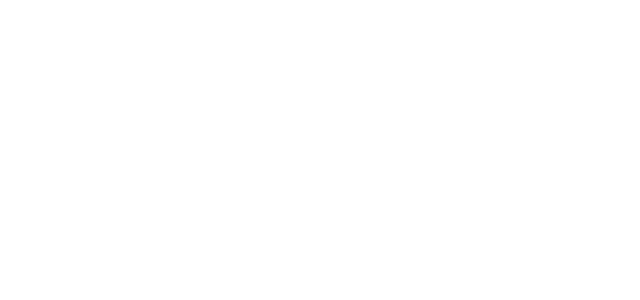
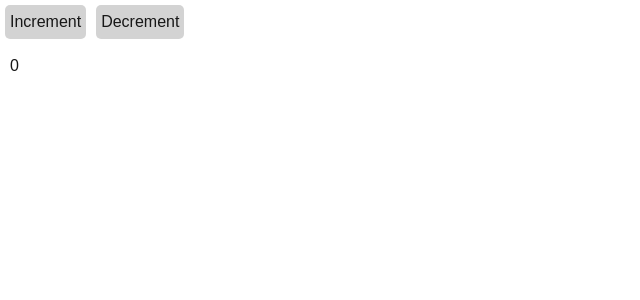
Before and after one commit to ArtmeG/next-front, a Next.js app: page / in a window 1280 px wide. Shown: the top 300 px of the page, without its empty margins (0-640 px from the left). Built offline with nearby package versions, Linux system fonts and the light colour scheme.

Commit message:
add counter

```diff
--- a/app/page.tsx
+++ b/app/page.tsx
@@ -1,40 +1,49 @@
-import {ReactNode} from "react";
+"use client";
+import { ReactNode, useState } from "react";
+import style from "./styles.module.scss";
 
-
-type FirstType = string
-interface ISecond  {}
+type FirstType = string;
+interface ISecond {}
 
 // union type
 type IdType = string | number;
 
 // literal type
-type LiterType = 'up' | 'down';
-
+type LiterType = "up" | "down";
 
 //
 interface IA {
-  title: string
-  test?: string // und.. || string
-  children: IA
+    title: string;
+    test?: string; // und.. || string
+    children: IA;
 }
 
 interface IA {
-  name?: string
+    name?: string;
 }
 // IA {title: string;  name: string;}
 
-const TTT_UUU: IA[] = [{title: '1'}, {title: '12'}, {title: '13'}]
+const TTT_UUU: IA[] = [{ title: "1" }, { title: "12" }, { title: "13" }];
 
 // TTT_UUU.push({title: 2} as unknown as IA)
-TTT_UUU.push({title: 2} as any)
+TTT_UUU.push({ title: 2 } as any);
 
 interface Props {
-  children: ReactNode
+    children: ReactNode;
 }
 
 export default function Home({}: Props) {
-return (<>
+    const [counter, setCounter] = useState<number>(0);
 
-
-</>)
+    return (
+        <>
+            <button className={style.btn} onClick={() => setCounter(counter + 1)}>
+                Increment
+            </button>
+            <button className={style.btn} onClick={() => setCounter(counter - 1)}>
+                Decrement
+            </button>
+            <div style={{ margin: "10px" }}>{counter}</div>
+        </>
+    );
 }
--- /dev/null
+++ b/app/styles.module.scss
@@ -0,0 +1,10 @@
+.btn {
+  margin: 5px;
+  background: lightgrey;
+  border-radius: 5px;
+  padding: 5px;
+}
+
+.test {
+  background: gray;
+}
```
